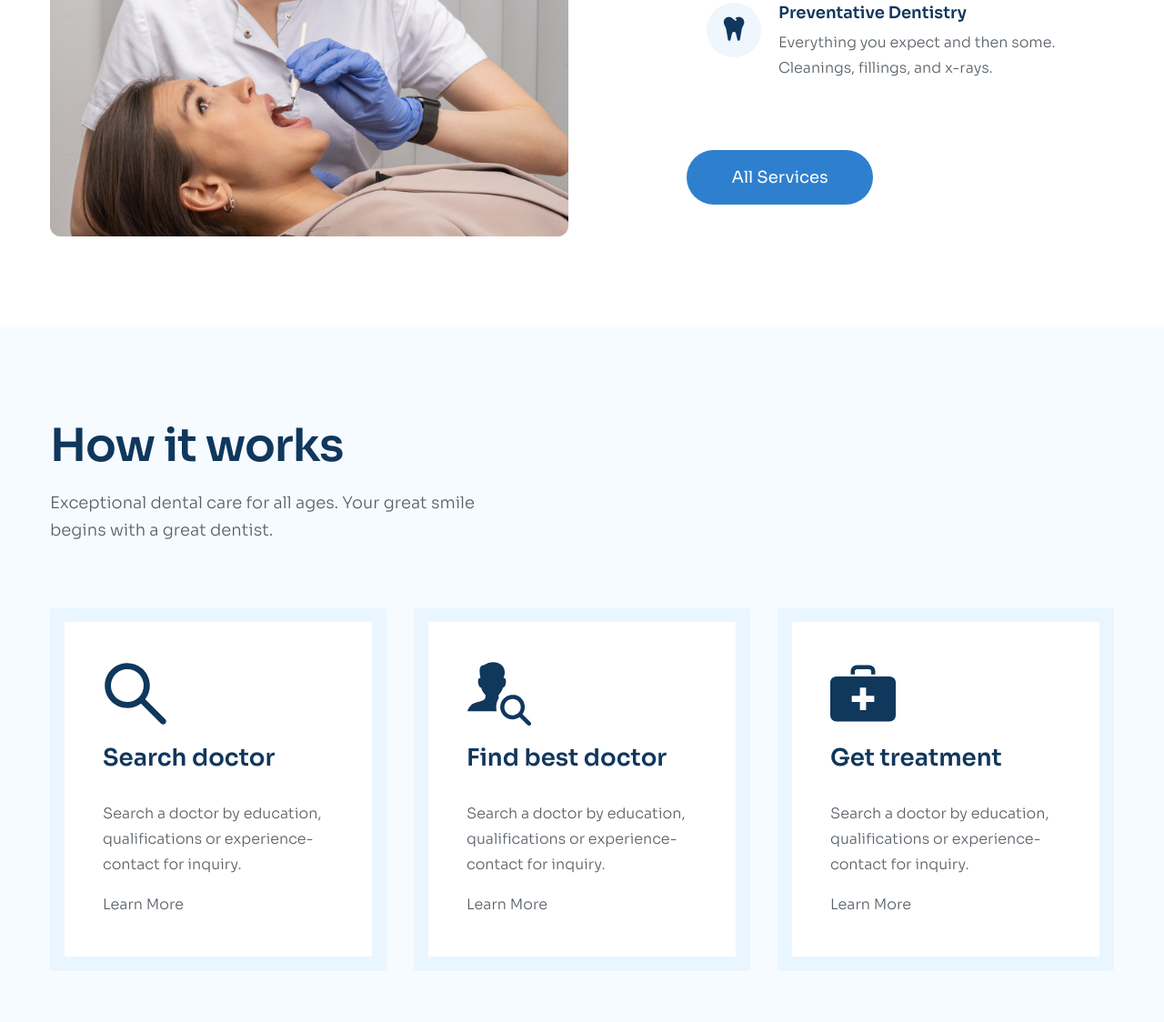
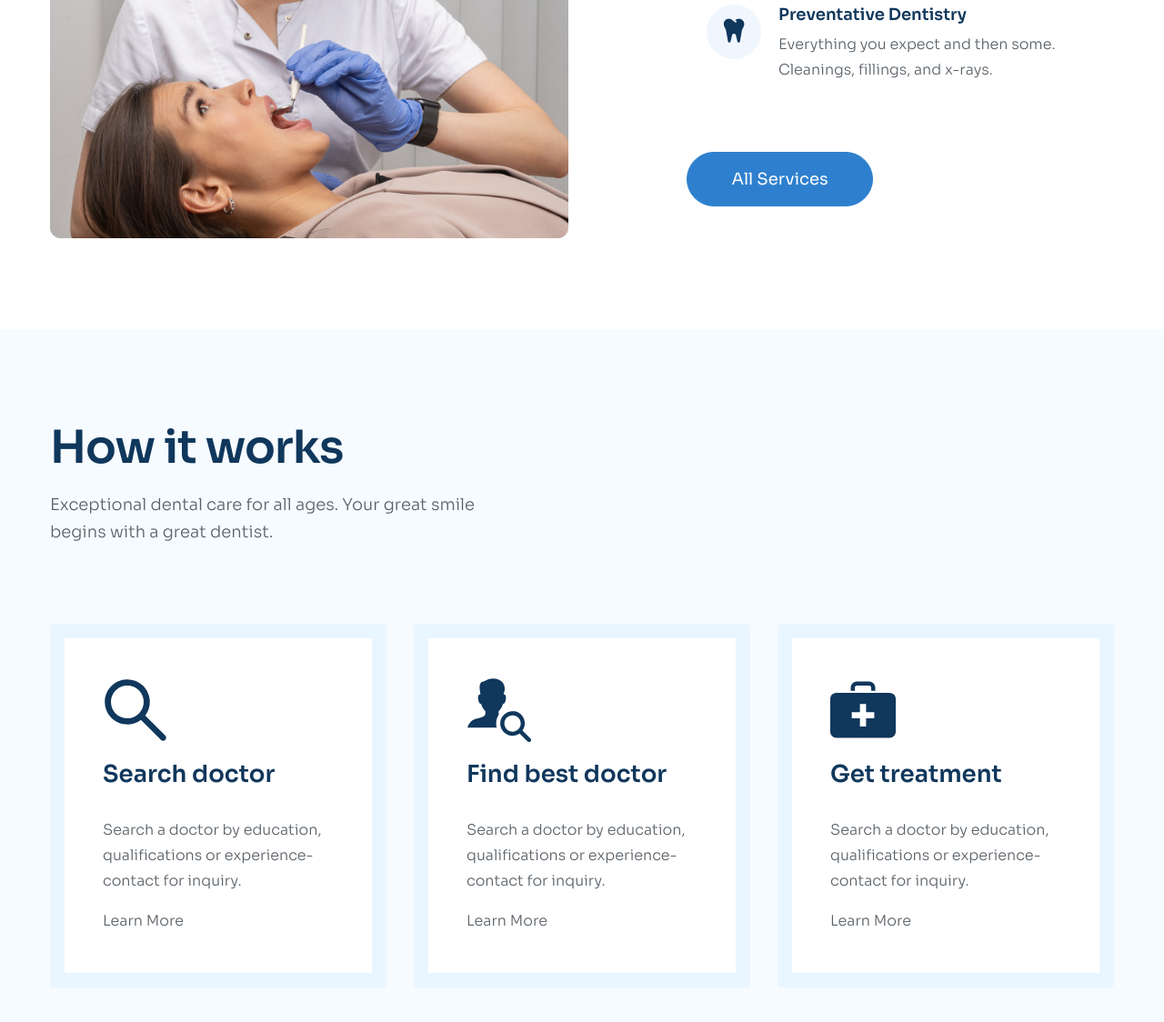
Before and after one commit to Atkcap/f8-project-03, a plain HTML site: page index.html in a window 1280 px wide. Shown: the part 1488-2612 px from the top of the page at 91% size. Drawn offline with nearby package versions, Linux system fonts and the light colour scheme; files whose address does not match are found by name.

Commit message:
Fix bug: Add transition services and fix about to display: grid

```diff
--- a/assets/css/styles.css
+++ b/assets/css/styles.css
@@ -42,13 +42,14 @@ a {
 
 .btn {
     min-width: 205px;
-    padding: 15px 0;
+    padding: 14px 0;
     color: #fff;
     text-align: center;
     font-size: 1.8rem;
     font-weight: 400;
     line-height: 1.67;
     border-radius: 999px;
+    border: 1px solid var(--primary-color);
     background: var(--primary-color);
 }
 
@@ -323,10 +324,11 @@ img {
 .services__item {
     display: flex;
     padding: 21px 18px 21px 22px;
+    border-radius: 10px;
+    transition: 0.25s;
 }
 
 .services__item:hover {
-    border-radius: 10px;
     box-shadow: 0px 14px 28px 0px rgba(0, 0, 0, 0.05);
 }
 
@@ -337,6 +339,7 @@ img {
     font-size: 3rem;
     text-align: center;
     line-height: 6rem;
+    transition: 0.25s;
     border-radius: 50%;
     background: #eff6fd;
 }
@@ -381,6 +384,9 @@ img {
 }
 
 .about__row {
+    display: grid;
+    grid-template-columns: repeat(3, 1fr);
+    margin-top: 86px;
     gap: 30px;
 }
 
--- a/index.html
+++ b/index.html
@@ -195,11 +195,13 @@
                         begins with a great dentist.
                     </p>
                     <div class="row">
-                        <img
-                            src="./assets/img/services-img.png"
-                            alt="services-img"
-                            class="services__img"
-                        />
+                        <figure class="services__images">
+                            <img
+                                src="./assets/img/services-img.png"
+                                alt="services-img"
+                                class="services__img"
+                            />
+                        </figure>
                         <div class="services__list">
                             <a href="#!" class="services__item">
                                 <div class="services__item--icon">
@@ -255,7 +257,7 @@
                 </div>
             </section>
             <!-- About: Bug Border-radius item -->
-            <div class="about">
+            <section class="about">
                 <div class="main-content about__content">
                     <h2 class="heading h2">How it works</h2>
                     <div class="about__desc">
@@ -263,7 +265,7 @@
                         begins with a great dentist.
                     </div>
                     <div class="row about__row">
-                        <div class="about__item">
+                        <section class="about__item">
                             <img
                                 src="./assets/img/Orion_search.svg"
                                 alt="Orion_search"
@@ -278,8 +280,8 @@
                                 experience-contact for inquiry.
                             </p>
                             <a href="#!" class="about__link">Learn More</a>
-                        </div>
-                        <div class="about__item">
+                        </section>
+                        <section class="about__item">
                             <img
                                 src="./assets/img/Orion_find-user.svg"
                                 alt="Orion_find-user"
@@ -294,8 +296,8 @@
                                 experience-contact for inquiry.
                             </p>
                             <a href="#!" class="about__link">Learn More</a>
-                        </div>
-                        <div class="about__item">
+                        </section>
+                        <section class="about__item">
                             <img
                                 src="./assets/img/Orion_first-aid-kit.svg"
                                 alt="Orion_first-aid-kit"
@@ -310,10 +312,10 @@
                                 experience-contact for inquiry.
                             </p>
                             <a href="#!" class="about__link">Learn More</a>
-                        </div>
+                        </section>
                     </div>
                 </div>
-            </div>
+            </section>
             <!-- Features -->
             <div class="features">
                 <div class="main-content features__content">
```
